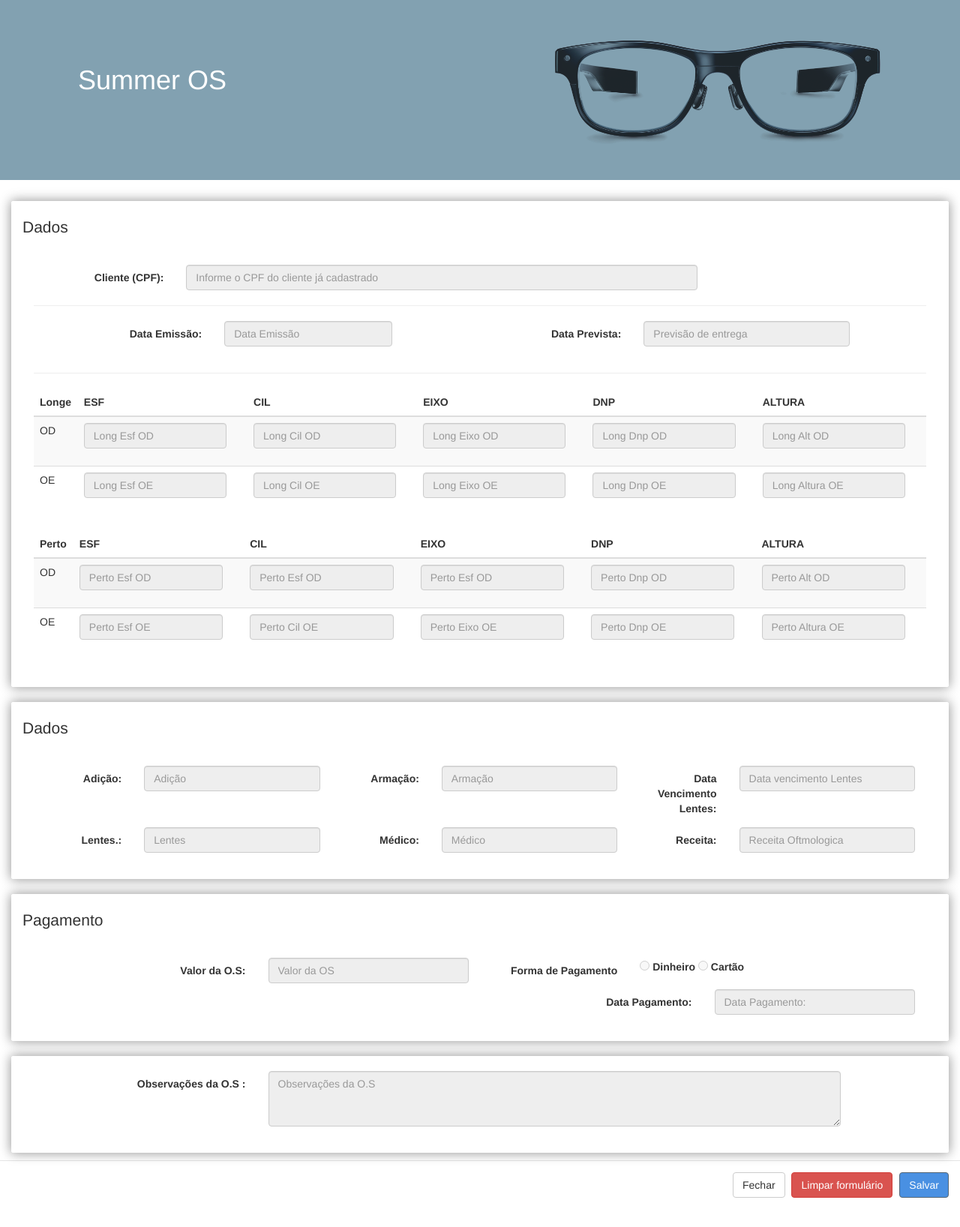
After one commit to flavioarruda4/prj_summer, a PHP site: template views/os-info.php in a window 1280 px wide. The commit adds this page. Shown: the top 1636 px of the page at 75% size. Run offline with PHP 8.4, Linux system fonts and the light colour scheme; the template is opened without the code that fills it, so the values that code supplies are empty.

Commit message:
Front informacoes da os

```diff
--- a/css/style.css
+++ b/css/style.css
@@ -233,3 +233,7 @@ fieldset{
 .btn.btn-info.edit-btn.margin-right-2em > a:hover{
     color: white;
 }
+
+.btn.btn-warning.edit-btn.margin-right-2em > a:hover{
+    color:white;
+}
--- a/views/modal-view.php
+++ b/views/modal-view.php
@@ -26,7 +26,7 @@
             </div>
             <div id="load-os-status" class="col-sm-offset-5"></div>
             <div id="page-edita-status-os" class="modal-body">
-                <!-- animação de load -->
+
 
             </div>
 
@@ -45,7 +45,7 @@
                 <h4 class="modal-title" id="myModalLabel">Informações Ordem de Serviço</h4>
             </div>
             <div class="modal-body">
-
+                 <?php include_once 'os-info.php' ?>
             </div>
 
         </div>
--- /dev/null
+++ b/views/os-info.php
@@ -0,0 +1,384 @@
+
+<div class="container-fluid">
+
+
+    <form id="info-os" class="form-horizontal" method="" action="" autocomplete="off" >
+        <!-- linhas : idOs, dataEmissao, dataPrevEntrega  -->
+
+
+        <fieldset>
+            <div class="form-group"><legend> Dados </legend></div>
+
+            <div class="form-group">
+                <label class="col-md-2 control-label" for="clienteOs">Cliente (CPF):</label>
+                <div class="col-md-7">
+                    <input id="clienteOs" name="clientes_cpf" type="text" placeholder="Informe o CPF do cliente já cadastrado" class="form-control input-md" required="true" disabled="true" />
+
+                </div>
+            </div>
+            <hr/>
+            <div class="form-group">
+                <div class="col-md-5">
+                    <!-- Campo Data Previsão de entrega da OS ()-->
+                    <div class="form-group">
+                        <label class="col-md-6 control-label" for="dataEmissao">Data Emissão:</label>
+                        <div class="col-md-6">
+                            <input  id="dataEmissao" name="dataEmissao" type="text" placeholder="Data Emissão" class="form-control input-md" required="true" disabled="true" />
+                        </div>
+                    </div>
+                </div>
+                <div class="col-md-6">
+                    <!-- Campo Data Previsäo de entrega da OS ()-->
+                    <div class="form-group">
+                        <label class="col-md-6 control-label" for="dataPrevEntrega">Data Prevista:</label>
+                        <div class="col-md-6">
+                            <input id="dataPrevEntrega" name="dataPrevEntrega" type="text" placeholder="Previsão de entrega" class="form-control input-md" required="true" disabled="true" />
+                        </div>
+                    </div>
+                </div>
+            </div>
+            <hr/>
+            <!-- Fim linhas : idOs, dataEmissao, dataPrevEntrega  -->
+            <!-- Inicio table longe ***************************-->
+
+            <table class="table table-striped">
+                <thead>
+                    <tr>
+                        <th>Longe</th>
+                        <th>ESF</th>
+                        <th>CIL</th>
+                        <th>EIXO</th>
+                        <th>DNP</th>
+                        <th>ALTURA</th>
+                    </tr>
+                </thead>
+                <tbody>
+                    <tr>
+                        <td>OD</td>
+                        <td>
+                            <!-- Campo Grau longe Esférico olho direito da OS ()-->
+                            <div class="form-group">
+                                <div class="col-md-11">
+                                    <input id="longEsfOd" name="longEsfOd" type="text" placeholder="Long Esf OD" class="form-control input-md" disabled="true"/>
+                                </div>
+                            </div>
+                        </td>
+                        <td>
+                            <!-- Campo Grau longe Esférico olho direito da OS ()-->
+                            <div class="form-group">
+                                <div class="col-md-11">
+                                    <input id="longCilOd" name="longCilOd" type="text" placeholder="Long Cil OD" class="form-control input-md" disabled="true"/>
+                                </div>
+                            </div>
+                        </td>
+                        <td>
+                            <!-- Campo Grau longe Esf�rico olho direito da OS ()-->
+                            <div class="form-group">
+                                <div class="col-md-11">
+                                    <input id="longEixoOd" name="longEixoOd" type="text" placeholder="Long Eixo OD" class="form-control input-md" disabled="true"/>
+                                </div>
+                            </div>
+                        </td>
+                        <td>
+                            <!-- Campo Grau longe Esf�rico olho direito da OS ()-->
+                            <div class="form-group">
+                                <div class="col-md-11">
+                                    <input id="longDnpOd" name="longDnpOd" type="text" placeholder="Long Dnp OD" class="form-control input-md" disabled="true"/>
+                                </div>
+                            </div>
+                        </td>
+                        <td>
+                            <!-- Campo Grau longe Esf�rico olho direito da OS ()-->
+                            <div class="form-group">
+                                <div class="col-md-11">
+                                    <input id="longAlturaOd" name="longAlturaOd" type="text" placeholder="Long Alt OD" class="form-control input-md" disabled="true"/>
+                                </div>
+                            </div>
+                        </td>
+                    </tr>
+                    <tr>
+                        <td>OE</td>
+                        <td>
+                            <!-- Campo Grau longe Esf�rico olho Esquerdo da OS ()-->
+                            <div class="form-group">
+                                <div class="col-md-11">
+                                    <input id="longEsfOd" name="longEsfOe" type="text" placeholder="Long Esf OE" class="form-control input-md" disabled="true"/>
+                                </div>
+                            </div>
+                        </td>
+                        <td>
+                            <!-- Campo Grau longe Esf�rico olho Esquerdo da OS ()-->
+                            <div class="form-group">
+                                <div class="col-md-11">
+                                    <input id="longCilOd" name="longCilOe" type="text" placeholder="Long Cil OE" class="form-control input-md" disabled="true"/>
+                                </div>
+                            </div>
+                        </td>
+                        <td>
+                            <!-- Campo Grau longe Esf�rico olho Esquerdo da OS ()-->
+                            <div class="form-group">
+                                <div class="col-md-11">
+                                    <input id="longEixoOd" name="longEixoOe" type="text" placeholder="Long Eixo OE" class="form-control input-md" disabled="true" />
+                                </div>
+                            </div>
+                        </td>
+                        <td>
+                            <!-- Campo Grau longe Esf�rico olho Esquerdo da OS ()-->
+                            <div class="form-group">
+                                <div class="col-md-11">
+                                    <input id="longDnpOd" name="longDnpOe" type="text" placeholder="Long Dnp OE" class="form-control input-md" disabled="true" />
+                                </div>
+                            </div>
+                        </td>
+                        <td>
+                            <!-- Campo Grau longe Esf�rico olho Esquerdo da OS ()-->
+                            <div class="form-group">
+                                <div class="col-md-11">
+                                    <input id="longAlturaOd" name="longAlturaOe" type="text" placeholder="Long Altura OE" class="form-control input-md" disabled="true"/>
+                                </div>
+                            </div>
+                        </td>
+                    </tr>
+                </tbody>
+            </table>
+
+            <table class="table table-striped">
+                <thead>
+                    <tr>
+                        <th>Perto</th>
+                        <th>ESF</th>
+                        <th>CIL</th>
+                        <th>EIXO</th>
+                        <th>DNP</th>
+                        <th>ALTURA</th>
+                    </tr>
+                </thead>
+                <tbody>
+                    <tr>
+                        <td>OD</td>
+                        <td>
+                            <!-- Campo Grau pertoEsfOd olho direito da OS ()-->
+                            <div class="form-group">
+                                <div class="col-md-11">
+                                    <input id="perEsfOd" name="perEsfOd" type="text" placeholder="Perto Esf OD" class="form-control input-md" disabled="true"/>
+                                </div>
+                            </div>
+                        </td>
+                        <td>
+                            <!-- Campo Grau pertoCilOd olho direito da OS ()-->
+                            <div class="form-group">
+                                <div class="col-md-11">
+                                    <input id="perCilOd" name="perCilOd" type="text" placeholder="Perto Esf OD" class="form-control input-md" disabled="true"/>
+                                </div>
+                            </div>
+                        </td>
+                        <td>
+                            <!-- Campo Grau pertoEixoOd olho direito da OS ()-->
+                            <div class="form-group">
+                                <div class="col-md-11">
+                                    <input id="perEixoOd" name="perEixoOd" type="text" placeholder="Perto Esf OD" class="form-control input-md" disabled="true"/>
+                                </div>
+                            </div>
+                        </td>
+                        <td>
+                            <!-- Campo Grau pertoDnpOd olho direito da OS ()-->
+                            <div class="form-group">
+                                <div class="col-md-11">
+                                    <input id="perDnpOd" name="perDnpOd" type="text" placeholder="Perto Dnp OD" class="form-control input-md" disabled="true"/>
+                                </div>
+                            </div>
+                        </td>
+                        <td>
+                            <!-- Campo Grau pertoAlturaOd olho direito da OS ()-->
+                            <div class="form-group">
+                                <div class="col-md-11">
+                                    <input id="perAlturaOd" name="perAlturaOd" type="text" placeholder="Perto Alt OD" class="form-control input-md" disabled="true"/>
+                                </div>
+                            </div>
+                        </td>
+                    </tr>
+                    <tr>
+                        <td>OE</td>
+                        <td>
+                            <!-- Campo Grau pertoEsfOe olho Esquerdo da OS ()-->
+                            <div class="form-group">
+                                <div class="col-md-11">
+                                    <input id="perEsfOe" name="perEsfOe" type="text" placeholder="Perto Esf OE" class="form-control input-md" disabled="true"/>
+                                </div>
+                            </div>
+                        </td>
+                        <td>
+                            <!-- Campo Grau pertoCilOe olho Esquerdo da OS ()-->
+                            <div class="form-group">
+                                <div class="col-md-11">
+                                    <input id="perCilOe" name="perCilOe" type="text" placeholder="Perto Cil OE" class="form-control input-md" disabled="true"/>
+                                </div>
+                            </div>
+                        </td>
+                        <td>
+                            <!-- Campo Grau pertoEixoOe olho Esquerdo da OS ()-->
+                            <div class="form-group">
+                                <div class="col-md-11">
+                                    <input id="perEixoOe" name="perEixoOe" type="text" placeholder="Perto Eixo OE" class="form-control input-md" disabled="true"/>
+                                </div>
+                            </div>
+                        </td>
+                        <td>
+                            <!-- Campo Grau pertoDnpOe olho Esquerdo da OS ()-->
+                            <div class="form-group">
+                                <div class="col-md-11">
+                                    <input id="perDnpOe" name="perDnpOe" type="text" placeholder="Perto Dnp OE" class="form-control input-md" disabled="true"/>
+                                </div>
+                            </div>
+                        </td>
+                        <td>
+                            <!-- Campo Grau pertoAlturaOe olho Esquerdo da OS ()-->
+                            <div class="form-group">
+                                <div class="col-md-11">
+                                    <input id="perAlturaOe" name="perAlturaOe" type="text" placeholder="Perto Altura OE" class="form-control input-md" disabled="true"/>
+                                </div>
+                            </div>
+                        </td>
+                    </tr>
+                </tbody>
+            </table>
+        </fieldset>
+        <br/>
+
+        <!-- tab 'Parte 2' -->
+
+        <!-- Inicio linhas : adicao, adicao, dataVencLentes  -->
+        <fieldset>
+            <div class="form-group"><legend> Dados </legend></div>
+
+            <div class="col-md-4">
+                <!-- Campo Adi��o da OS ()-->
+                <div class="form-group">
+                    <label class="col-md-4 control-label" for="adicao">Adição:</label>
+                    <div class="col-md-8">
+                        <input id="adicao" name="adicao" placeholder="Adição" class="form-control input-md" type="text" disabled="true">
+                    </div>
+                </div>
+            </div>
+            <div class="col-md-4">
+                <!-- Campo Arma��o da OS ()-->
+                <div class="form-group">
+                    <label class="col-md-4 control-label" for="armacao">Armação:</label>
+                    <div class="col-md-8">
+                        <input id="armacao" name="armacao" placeholder="Armação" class="form-control input-md" type="text" disabled="true">
+                    </div>
+                </div>
+            </div>
+            <div class="col-md-4">
+                <!-- Campo Data Previsão de entrega da OS ()-->
+                <div class="form-group">
+                    <label class="col-md-4 control-label" for="dataVencLentes">Data Vencimento Lentes:</label>
+                    <div class="col-md-8">
+                        <input  id="dataVencLentes" name="dataVencLentes" class="form-control input-md" placeholder="Data vencimento Lentes" type="text" required="true" disabled="true">
+                    </div>
+                </div>
+            </div>
+
+            <!-- Fim linhas : adicao, adicao, dataVencLentes  -->
+
+            <!-- Inicio linhas : lentes, medico,receita  -->
+
+            <div class="col-md-4">
+                <!-- Campo Lentes da OS ()-->
+                <div class="form-group">
+                    <label class="col-md-4 control-label" for="lentes">Lentes.:</label>
+                    <div class="col-md-8">
+                        <input id="lentes" name="lentes" placeholder="Lentes" class="form-control input-md" type="text" disabled="true">
+                    </div>
+                </div>
+            </div>
+            <div class="col-md-4">
+                <!-- Campo M�dico da OS ()-->
+                <div class="form-group">
+                    <label class="col-md-4 control-label" for="medico">Médico:</label>
+                    <div class="col-md-8">
+                        <input id="medico" name="medico" placeholder="Médico" class="form-control input-md" type="text" disabled="true">
+                    </div>
+                </div>
+            </div>
+            <div class="col-md-4">
+                <!-- Campo Data Receita de entrega da OS ()-->
+                <div class="form-group">
+                    <label class="col-md-4 control-label" for="receita">Receita:</label>
+                    <div class="col-sm-8">
+                         <!-- <input type="file" name="foto" /> -->
+                        <input id="receita" name="receita" placeholder="Receita Oftmologica" class="form-control input-md" type="text" disabled="true">
+                    </div>
+                </div>
+            </div>
+
+        </fieldset>
+        <br/>
+        <!-- Fim linhas : lentes, medico,receita  -->
+
+
+        <!-- Inicio linhas : formaPg,dataPg,nParcelas  -->
+        <fieldset>
+            <div class="form-group"><legend> Pagamento </legend></div>
+            <div class="col-md-6">
+                <!-- Campo Valor da OS ()-->
+                <div class="form-group">
+                    <label class="col-md-6 control-label" for="valorOs">Valor da O.S:</label>
+                    <div class="col-md-6">
+                        <input id="valorOs" name="valor" placeholder="Valor da OS " class="form-control input-md" type="text" required="true" disabled="true">
+                    </div>
+                </div>
+            </div>
+            <div class="col-md-6">
+                <!-- Campo Forma de pagamento da OS ()-->
+                <div class="form-group">
+                    <label class="col-md-4 control-label" for="pagamento">Forma de Pagamento</label>
+                    <div class="col-md-8">
+                        <label class="radio-horizontal" for="pagamento-0">
+                            <input name="pagamento" value="1" type="radio" disabled="true">
+                            Dinheiro
+                        </label>
+                        <label class="radio-horizontal" for="pagamento-1">
+                            <input name="pagamento"  value="2" type="radio" disabled="true">
+                            Cartão
+                        </label>
+
+                    </div>
+                </div>
+            </div>
+            <div class="col-md-6">
+                <!-- Campo Dta Pagamento da OS ()-->
+                <div class="form-group">
+                    <label class="col-md-6 control-label" for="dataPg">Data Pagamento:</label>
+                    <div class="col-md-6">
+                        <input id="dataPg" name="dataPg" class="form-control input-md" placeholder="Data Pagamento:" type="text" disabled="true">
+                    </div>
+                </div>
+            </div>
+
+        </fieldset>
+        <!-- Fim linhas : formaPg,dataPg,nParcelas  -->
+
+        <!-- Inicio linhas : Observacao  -->
+        <br/>
+        <fieldset>
+            <div class="col-md-12">
+                <!-- Campo Observacao da OS ()-->
+                <div class="form-group">
+                    <label class="col-md-3 control-label" for="observacao">Observações da O.S :</label>
+                    <div class="col-md-8">
+                        <textarea id="observacao" name="observacao" class="form-control" rows="3" placeholder="Observações da O.S " disabled="true"></textarea>
+                    </div>
+                </div>
+            </div>
+        </fieldset>
+        <br/>
+        <!-- Fim linhas : Observacao  -->
+
+        <div class="modal-footer form-group">
+            <button type="button" class="btn btn-default" data-dismiss="modal">Fechar</button>
+            <button id="limpar" name="limpar" class="btn btn-danger" type="reset">Limpar formul&aacuterio</button>
+            <button id="submit-user" type="submit" class="btn btn-primary">Salvar</button>
+        </div>
+    </form>
+</div>
--- a/views/os-table-filter-andamento.php
+++ b/views/os-table-filter-andamento.php
@@ -27,7 +27,7 @@ if ($numeroOs > 0) {
                     <th class=".select-filter span2">Nome Cliente</th>
                     <th class=".select-filter span2">Celular</th>
                     <th class=".select-filter span2">Data Alteração Status</th>
-                    <th class=".select-filter span2">Ação</th>
+                    <th class=".select-filter span2"></th>
                 </tr>
             </thead>
             <tbody>';
@@ -47,11 +47,9 @@ if ($numeroOs > 0) {
         echo "<td>";
         echo "<div id='idOsList' class='idOsList display-none' style='display: none;'>{$os_idos}</div>";
 
-        echo "<div class='btn btn-info edit-btn margin-right-2em'>";
+        echo "<div class='btn btn-warning edit-btn margin-right-2em'>";
         echo "<a id='edit-os-status' data-toggle='modal' data-target='#myModalEdit' href='#myModalEdit'> <span class='glyphicon glyphicon-edit'></span>Alterar Status</a>";
         echo "</div>";
-
-
         echo "<div class='btn btn-info edit-btn margin-right-2em col-md-offset-1'>";
         echo "<a id='os-info-link' data-toggle='modal' data-target='.bs-os-info-modal-lg' href='' title='Clique para ver as informações da OS'> <span class='glyphicon glyphicon-th-list'></span>Os Info</a>";
         echo "</div>";
```
Also changed, not shown: views/os-table-filter-finalizadas.php (+5 -3 lines), views/os-table-filter-pendente.php (+5 -2 lines), views/os-table-filter-todas.php (+6 -3 lines).
